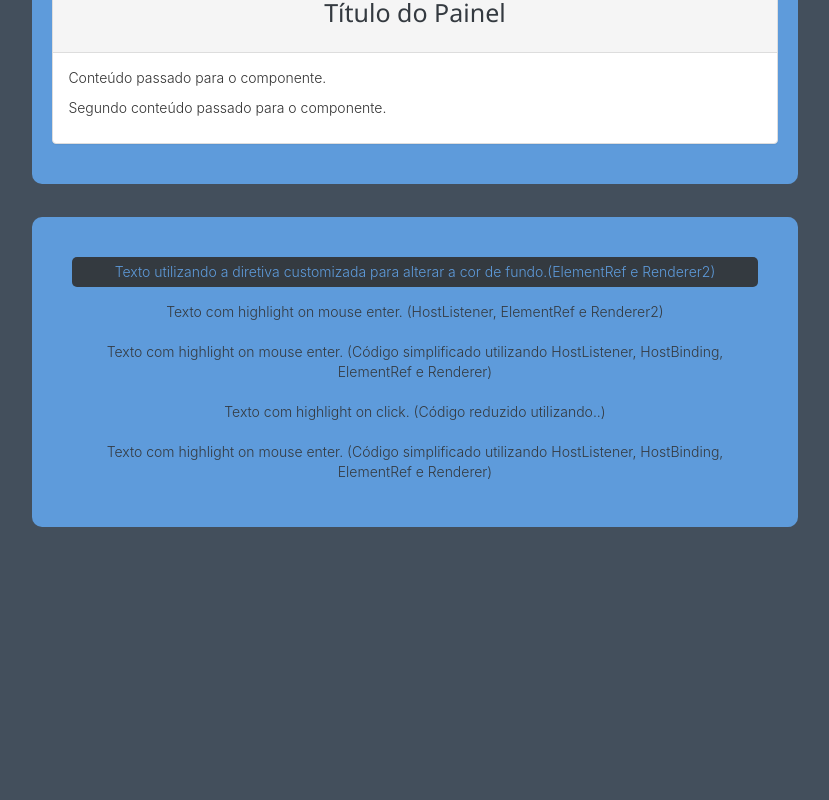
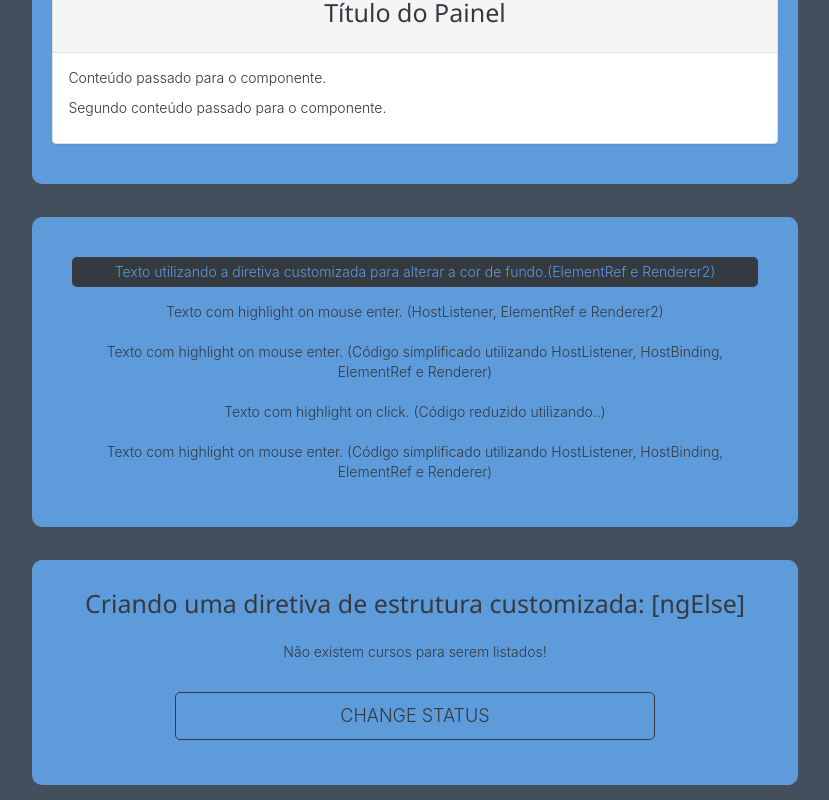
Before and after one commit to Gthalles/angular-directives, an Angular app: page / in a window 1280 px wide. Shown: the part 1795-2595 px from the top of the page, without its empty margins (225-1054 px from the left). Before the commit the page ends 2337 px from the top, so only its background shows below. Built offline with nearby package versions, Linux system fonts and the light colour scheme.

Commit message:
Aula 36 - Finalizando o módulo sobre diretivas criando uma diretiva personalizada [ngElse]

```diff
--- a/src/app/app.module.ts
+++ b/src/app/app.module.ts
@@ -14,6 +14,7 @@ import { CustomDirectivesComponent } from './custom-directives/custom-directives
 import { HighlightMouseDirective } from './shared/highlight-mouse.directive';
 import { HighlightMouse2Directive } from './shared/highlight-mouse2.directive';
 import { FinalHighlightDirective } from './shared/final-highlight.directive';
+import { NgElseDirective } from './shared/ng-else.directive';
 
 @NgModule({
   declarations: [
@@ -29,7 +30,8 @@ import { FinalHighlightDirective } from './shared/final-highlight.directive';
     CustomDirectivesComponent,
     HighlightMouseDirective,
     HighlightMouse2Directive,
-    FinalHighlightDirective
+    FinalHighlightDirective,
+    NgElseDirective
   ],
   imports: [
     BrowserModule
--- a/src/app/custom-directives/custom-directives.component.html
+++ b/src/app/custom-directives/custom-directives.component.html
@@ -10,3 +10,21 @@
             enter. (Código simplificado utilizando HostListener, HostBinding, ElementRef e Renderer)</p>
     </div>
 </div>
+
+<div class="section">
+  <h5>Criando uma diretiva de estrutura customizada: [ngElse]</h5>
+  <div class="content">
+    <div *ngIf="mostrarCursos" class="content">
+      <p>Lista de cursos: {{ curso }}</p>
+  </div>
+
+  <div *appNgElse="mostrarCursos" class="content">
+      <p>Não existem cursos para serem listados!</p>
+  </div>
+
+  <button [ngStyle]="{
+    'backgroundColor': ativo ? '#343a40' : 'var(--blue)',
+    'color': ativo ? 'var(--blue)' : '#343a40'
+  }" (click)="setCurso()">Change status</button>
+  </div>
+</div>
--- a/src/app/custom-directives/custom-directives.component.ts
+++ b/src/app/custom-directives/custom-directives.component.ts
@@ -6,6 +6,16 @@ import { Component, OnInit } from '@angular/core';
   styleUrls: ['./custom-directives.component.css']
 })
 export class CustomDirectivesComponent implements OnInit {
+  // Atributos
+  curso: string[] = ["Angular", " Docker", " SpringBoot"];
+  mostrarCursos: boolean = false;
+  ativo: boolean = false;
+
+  // Métodos
+  setCurso() {
+    this.mostrarCursos = !this.mostrarCursos;
+    this.ativo = !this.ativo;
+  }
 
   constructor() { }
 
--- /dev/null
+++ b/src/app/shared/ng-else.directive.ts
@@ -0,0 +1,19 @@
+// Renderizando um template em uma diretiva estrutural
+import { Directive, Input, TemplateRef, ViewContainerRef } from '@angular/core';
+
+@Directive({
+  selector: '[appNgElse]'
+})
+export class NgElseDirective {
+  // Atributos
+  @Input('appNgElse') set ngElse(condition: boolean) {
+    if(!condition) {
+      this._viewContainerRef.createEmbeddedView(this._templateRef);
+    } else {
+      this._viewContainerRef.clear();
+    }
+  }
+
+  constructor(private _templateRef: TemplateRef<any>, private _viewContainerRef: ViewContainerRef) { }
+
+}
```
Also changed, not shown: 1 other file (tests, documents, lock files or other folders).
